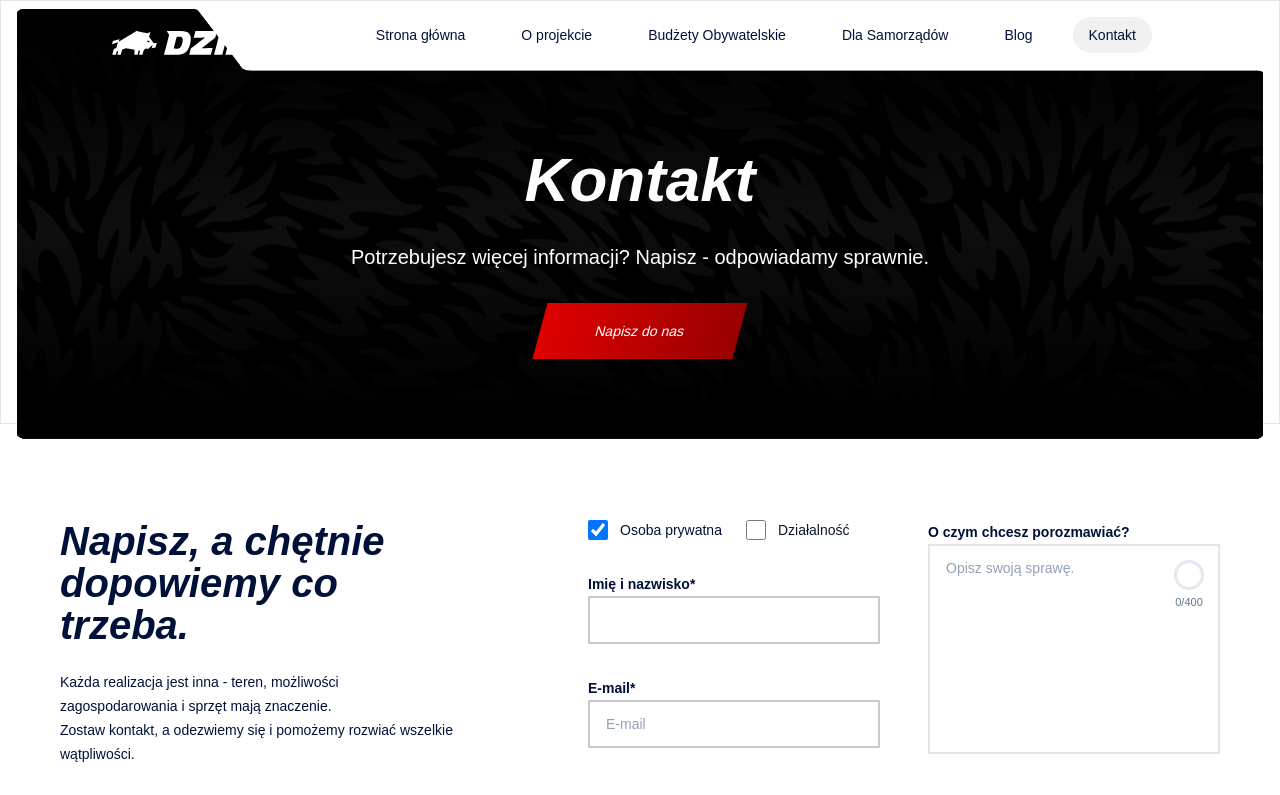
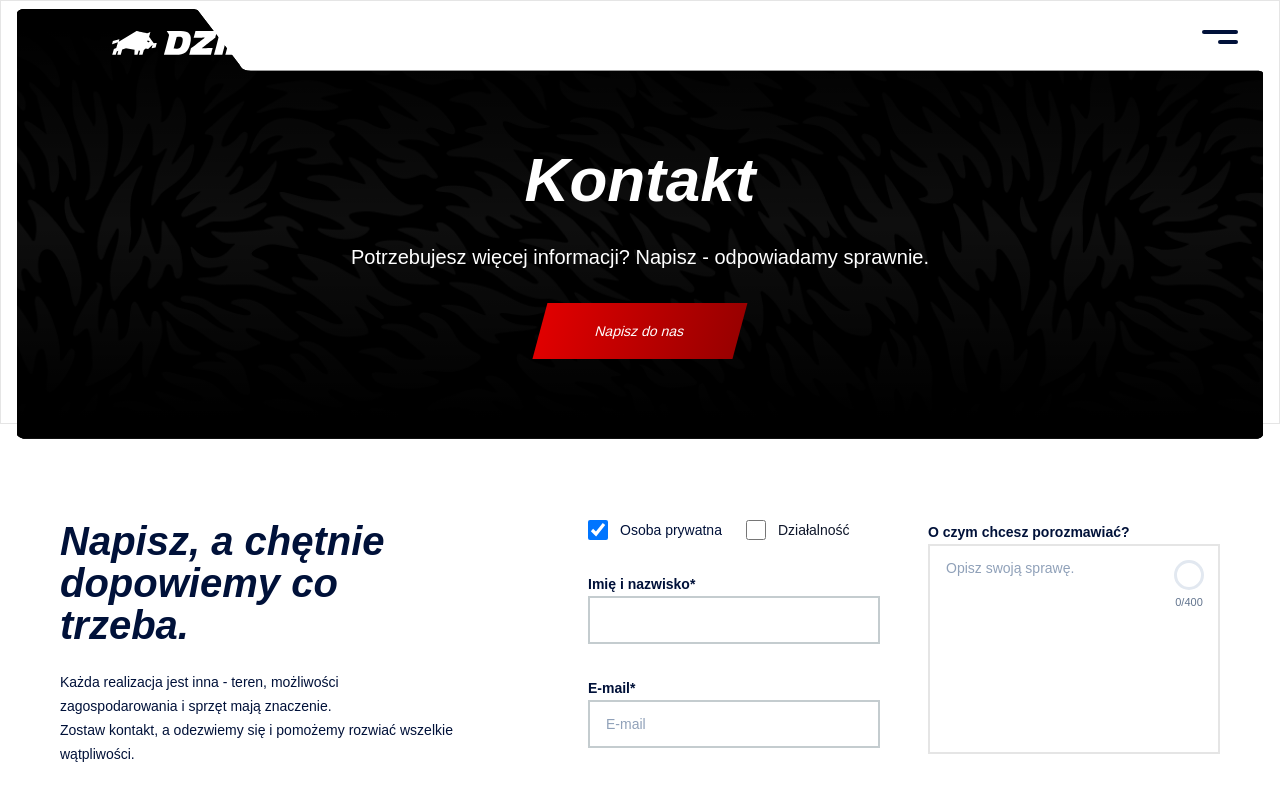
Before and after one commit to PanKarton/DZIKGYM, a Next.js app: page /kontakt in a window 1280 px wide. Shown: the top 795 px of the page. Built offline with nearby package versions, Linux system fonts and the light colour scheme; a web font is replaced by a local one.

Commit message:
vercel nav test on mobile

```diff
--- a/src/components/layouts/Nav.tsx
+++ b/src/components/layouts/Nav.tsx
@@ -2,7 +2,7 @@
 
 import Link from "next/link";
 import { usePathname } from "next/navigation";
-import React, { useLayoutEffect, useState } from "react";
+import React, { useEffect, useLayoutEffect, useState } from "react";
 import { cn } from "@/lib/utils/cn";
 import { NAV_ITEMS } from "@/data/nav-items";
 import BasicLogo from "@/components/ui/BasicLogo";
@@ -10,6 +10,19 @@ import BasicLogo from "@/components/ui/BasicLogo";
 export default function Navbar() {
   const pathname = usePathname();
   const [scrolled, setScrolled] = useState(false);
+  const [isOpen, setIsOpen] = useState(false);
+
+  useEffect(() => {
+    if (isOpen) {
+      document.body.style.overflow = "hidden";
+    } else {
+      document.body.style.overflow = "unset";
+    }
+
+    return () => {
+      document.body.style.overflow = "unset";
+    };
+  }, [isOpen]);
 
   useLayoutEffect(() => {
     const handleScroll = () => {
@@ -30,7 +43,7 @@ export default function Navbar() {
           : "bg-transparent",
       )}
     >
-      <nav className="mx-auto flex items-center justify-between pl-28 pr-32 py-2.5 h-17.5">
+      <nav className=" mx-auto flex items-center justify-between pl-28 pr-32 py-2.5 h-17.5">
         {/* Logo / Brand */}
         <Link
           href="/"
@@ -43,8 +56,45 @@ export default function Navbar() {
           </div>
         </Link>
 
+        {/* Hamburger */}
+
+        <button
+          type="button"
+          onClick={() => setIsOpen((prev) => !prev)}
+          className={cn(
+            "fixed top-3 right-10 z-10000 flex h-10 w-10 items-center justify-center  cursor-pointer 2xl:hidden",
+            isOpen ? "-translate-x-4 translate-y-4" : "",
+            " transition-translate duration-300 ease-in-out",
+          )}
+        >
+          <span className="relative h-5 w-9">
+            {/* GÓRNA */}
+            <span
+              className={cn(
+                "absolute right-0 top-1/2 h-1 w-9 -translate-y-1/2 rounded-full bg-current transition-all duration-300",
+                isOpen && "rotate-45",
+              )}
+            />
+
+            {/* DOLNA */}
+            <span
+              className={cn(
+                "absolute right-0 top-1/2 h-1 w-5 -translate-y-1/2 rounded-full bg-current transition-all duration-300",
+                isOpen ? "w-9 -rotate-45" : "translate-y-2",
+              )}
+            />
+          </span>
+        </button>
+
         {/* Links */}
-        <ul className="flex-center gap-6">
+        <ul
+          className={cn(
+            "fixed inset-0 h-dvh w-full bg-(--color-primary) flex flex-col items-start justify-center pl-[10vh] ",
+            "transition-transform duration-300 ease-in-out",
+            isOpen ? "translate-x-0" : "translate-x-full",
+            "2xl:static 2xl:h-auto 2xl:w-auto 2xl:bg-transparent 2xl:flex-row 2xl:flex-center gap-6 2xl:pl-0 2xl:translate-x-0",
+          )}
+        >
           {NAV_ITEMS.map((item) => {
             const isActive =
               pathname === item.href ||
@@ -55,7 +105,7 @@ export default function Navbar() {
                 <Link
                   href={item.href}
                   className={[
-                    "flex-center text-sm font-medium transition-colors px-4 py-2  rounded-[43px]",
+                    "flex-center text-2xl 2xl:text-sm font-medium transition-colors px-4 py-2  rounded-[43px]",
                     isActive ? "bg-(--color-primary-darker)" : "",
                   ].join(" ")}
                 >
--- a/src/data/nav-items.ts
+++ b/src/data/nav-items.ts
@@ -8,6 +8,7 @@ export const NAV_ITEMS: NavItem[] = [
   { label: "O projekcie", href: "/o-projekcie" },
   { label: "Budżety Obywatelskie", href: "/budzety-obywatelskie" },
   { label: "Dla Samorządów", href: "/dla-samorzadow" },
+  { label: "Oferta", href: "/oferta" },
   { label: "Blog", href: "/blog" },
   { label: "Kontakt", href: "/kontakt" },
 ];
--- a/tailwind.config.ts
+++ b/tailwind.config.ts
@@ -6,6 +6,9 @@ export default {
       fontFamily: {
         sans: ["var(--font-obviously)", "system-ui", "sans-serif"],
       },
+      screens: {
+        nav: "1300px",
+      },
     },
   },
   content: ["./src/**/*.{js,ts,jsx,tsx}"],
```
